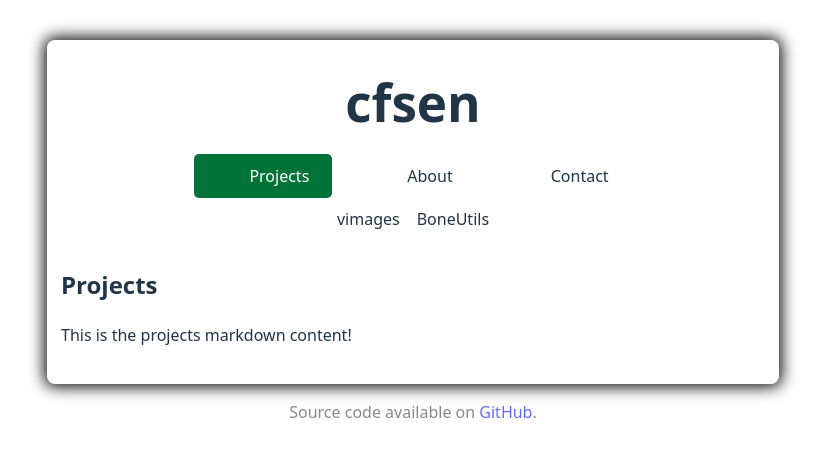
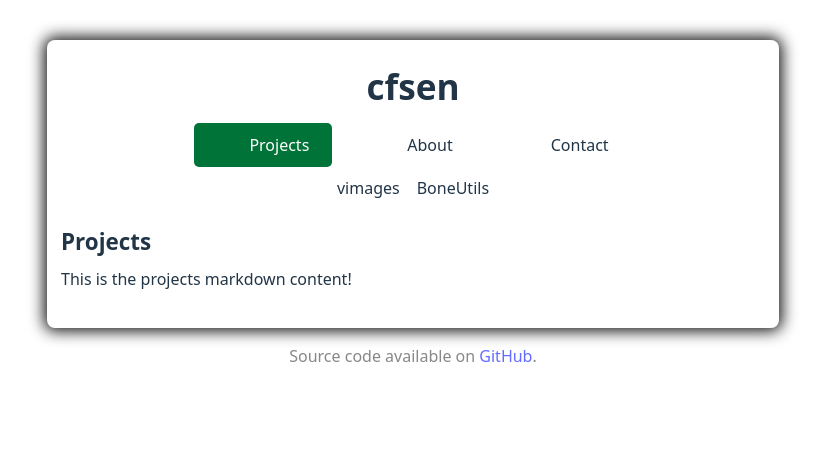
Before and after one commit to cfsen/cfsen-portfolio-gitpages, a React (Vite) app: page / in a window 1280 px wide. Shown: the top 456 px of the page, without its empty margins (227-1052 px from the left). Built offline with nearby package versions, Linux system fonts and the light colour scheme; some icons are missing.

Commit message:
update: adjust header sizes

```diff
--- a/src/index.css
+++ b/src/index.css
@@ -38,9 +38,15 @@ body {
 }
 
 h1 {
-	font-size: 3.2em;
+	font-size: 2.2em;
 	line-height: 0.6;
 }
+
+h2 {
+	font-size: 1.4em;
+	line-height: 0.6;
+}
+
 /* TODO accessibility */
 @media (prefers-color-scheme: light) {
 	:root {
```
